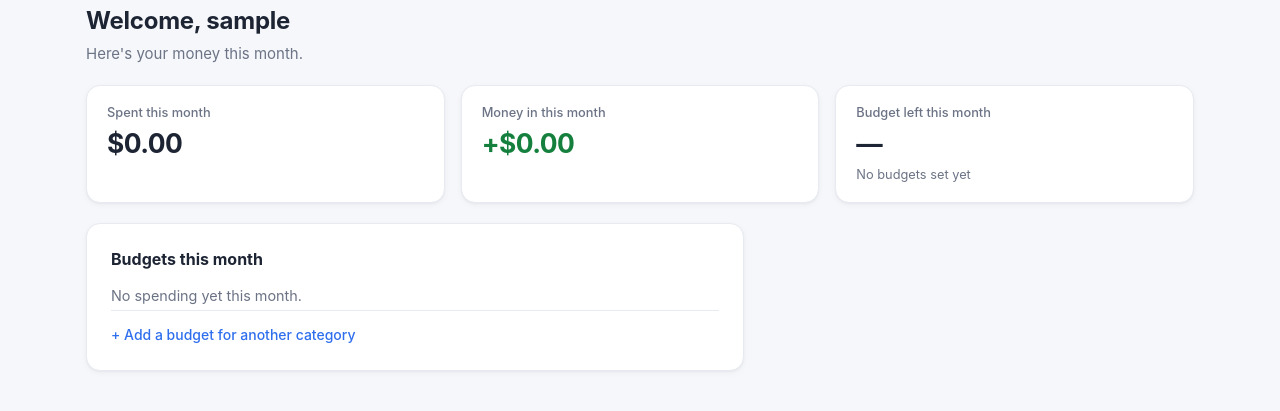
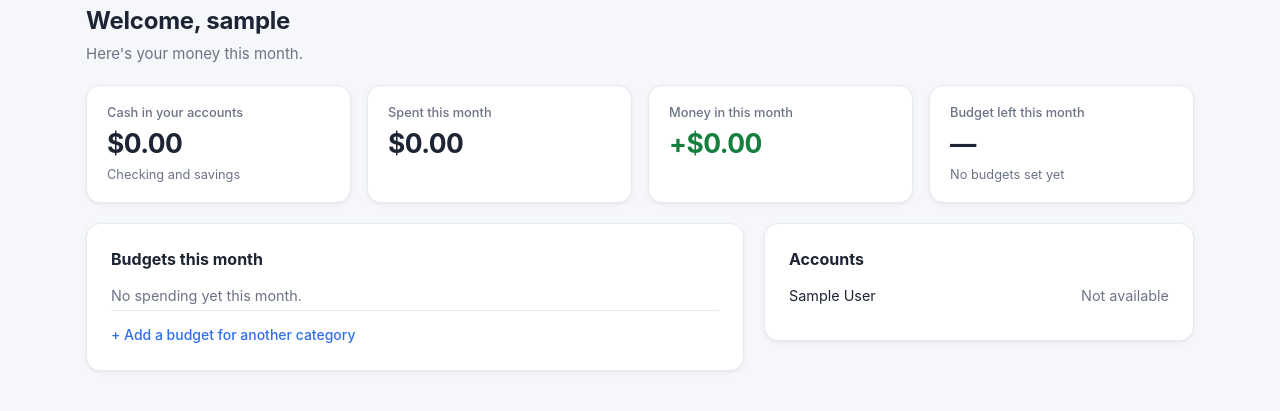
Before and after one commit to BrianLi200777/secure-budget-app, a Flask app: page / in a window 1280 px wide. Shown: the part 80-491 px from the top of the page. Run offline with Flask 3, Linux system fonts and the light colour scheme; the visitor is signed in with stand-in values (Sample User, id 1); data comes from the database, SQL or seed files in the repository; data that the repository does not hold is empty; parts of the project's set-up code (start-up, migrations or seed data) failed here and were passed over; some libraries are stand-ins or nearby versions.

Commit message:
Show account balances and cash total on the Budget page
Balances come from the accounts Plaid already returns with
/transactions/sync. Only name, type and balance are stored. Credit cards
and loans are shown as owed, not counted as cash. The demo account gets
sample accounts.

Co-Authored-By: Claude Opus 5.5 <noreply@anthropic.com>

```diff
--- a/app.py
+++ b/app.py
@@ -114,6 +114,12 @@ DEMO_TRANSACTIONS = [
     (115, "McDonald's", 31.00, "FOOD_AND_DRINK"),
     (130, "Rent", 900.00, "RENT_AND_UTILITIES"),
     (150, "AMC Theatres", 28.00, "ENTERTAINMENT"),
+]
+# (name, type, balance). For credit cards and loans, the balance is what's owed, like Plaid.
+DEMO_ACCOUNTS = [
+    ("Everyday Checking", "depository", 1842.67),
+    ("High-Yield Savings", "depository", 6250.00),
+    ("Student Credit Card", "credit", 386.20),
 ]
 DEMO_BUDGETS = {
     "FOOD_AND_DRINK": 300, "GENERAL_MERCHANDISE": 100,
@@ -285,6 +291,17 @@ def init_db():
         columns = [row[1] for row in db.execute("PRAGMA table_info(transactions)")]
         if "custom_category" not in columns:
             db.execute("ALTER TABLE transactions ADD COLUMN custom_category TEXT")
+        # Bank account balances, saved on each sync. Account numbers aren't stored.
+        db.execute(
+            """CREATE TABLE IF NOT EXISTS accounts (
+                id TEXT PRIMARY KEY,
+                user_id INTEGER NOT NULL REFERENCES users(id),
+                item_id INTEGER NOT NULL REFERENCES items(id),
+                name TEXT NOT NULL,
+                type TEXT NOT NULL,
+                balance REAL
+            )"""
+        )
         # "Always put purchases named X in category Y", made from "Change category".
         db.execute(
             """CREATE TABLE IF NOT EXISTS category_rules (
@@ -329,6 +346,11 @@ def seed_demo_account(password):
         db.executemany(
             "INSERT INTO budgets (user_id, category, monthly_limit) VALUES (?, ?, ?)",
             [(user_id, category, limit) for category, limit in DEMO_BUDGETS.items()],
+        )
+        db.executemany(
+            "INSERT INTO accounts (id, user_id, item_id, name, type, balance) VALUES (?, ?, ?, ?, ?, ?)",
+            [(f"demo-{user_id}-account-{n}", user_id, item_id, name, kind, balance)
+             for n, (name, kind, balance) in enumerate(DEMO_ACCOUNTS)],
         )
 
 
@@ -432,6 +454,13 @@ def home():
         for row in reversed(monthly)
     ]
 
+    # Credit cards and loans list what's owed, so they're shown apart from cash.
+    accounts = db.execute(
+        "SELECT name, type, balance FROM accounts WHERE user_id = ? "
+        "ORDER BY type = 'depository' DESC, balance DESC",
+        (user_id,),
+    ).fetchall()
+
     budgeted = [row for row in budget_rows if row["limit"]]
     budget_total = sum(row["limit"] for row in budgeted)
     budget_left = budget_total - sum(row["spent"] for row in budgeted)
@@ -441,6 +470,8 @@ def home():
         title="Dashboard",
         budget_total=budget_total,
         budget_left=budget_left,
+        accounts=accounts,
+        cash_total=sum(a["balance"] or 0 for a in accounts if a["type"] == "depository"),
         current_month=date.today().strftime("%b"),
         username=g.user["username"],
         total_spent=sum(row["spent"] for row in budget_rows),
@@ -639,6 +670,16 @@ def sync_transactions(user_id):
                 TransactionsSyncRequest(**request_args)
             )
 
+            for account in response.get("accounts", []):
+                db.execute(
+                    "INSERT INTO accounts (id, user_id, item_id, name, type, balance) "
+                    "VALUES (?, ?, ?, ?, ?, ?) "
+                    "ON CONFLICT (id) DO UPDATE SET name = excluded.name, type = excluded.type, "
+                    "balance = excluded.balance WHERE accounts.user_id = excluded.user_id",
+                    (account["account_id"], user_id, item["id"], account["name"],
+                     str(account["type"]), account["balances"]["current"]),
+                )
+
             for t in response["added"] + response["modified"]:
                 category = t.get("personal_finance_category")
                 db.execute(
--- a/templates/base.html
+++ b/templates/base.html
@@ -89,7 +89,7 @@
     .greeting { margin: 4px 0 20px; }
     .greeting p { margin: 0; color: var(--muted); }
 
-    .stats { display: grid; grid-template-columns: repeat(3, 1fr); gap: 16px; margin-bottom: 20px; }
+    .stats { display: grid; grid-template-columns: repeat(auto-fit, minmax(200px, 1fr)); gap: 16px; margin-bottom: 20px; }
     .stat { padding: 18px 20px; }
     .stat span { display: block; font-size: .8rem; font-weight: 500; color: var(--muted); }
     .stat strong { display: block; font-size: 1.65rem; letter-spacing: -.02em; margin-top: 2px; }
@@ -145,6 +145,12 @@
     .column .amount { margin-bottom: 6px; font-variant-numeric: tabular-nums; }
     .column .label { margin-top: 8px; }
 
+    .account-list { list-style: none; padding: 0; margin: 0; font-size: .9rem; }
+    .account-list li { display: flex; justify-content: space-between; gap: 12px; padding: 10px 0; border-top: 1px solid var(--border); }
+    .account-list li:first-child { border-top: none; padding-top: 0; }
+    .account-list b { font-variant-numeric: tabular-nums; }
+    .owed { color: var(--red); font-weight: 600; font-variant-numeric: tabular-nums; }
+    .muted { color: var(--muted); }
     .tx-page { max-width: 760px; margin: 0 auto; }
     .tx-list { list-style: none; padding: 0; margin: 0 -24px -24px; }
     .tx-list li { display: flex; align-items: center; gap: 12px; padding: 12px 24px; border-top: 1px solid var(--border); }
--- a/templates/home.html
+++ b/templates/home.html
@@ -7,6 +7,13 @@
   </div>
 
   <section class="stats">
+    {% if accounts %}
+      <div class="card stat">
+        <span>Cash in your accounts</span>
+        <strong>{{ '-' if cash_total < 0 }}{{ cash_total|money }}</strong>
+        <small>Checking and savings</small>
+      </div>
+    {% endif %}
     <div class="card stat">
       <span>Spent this month</span>
       <strong>{{ total_spent|money }}</strong>
@@ -82,6 +89,7 @@
           </details>
       </section>
 
+    <div class="stack">
       {% if chart %}
         <section class="card">
           <div class="card-header"><h2>Spending by month</h2></div>
@@ -96,6 +104,27 @@
           </div>
         </section>
       {% endif %}
+
+      {% if accounts %}
+        <section class="card">
+          <div class="card-header"><h2>Accounts</h2></div>
+          <ul class="account-list">
+            {% for a in accounts %}
+              <li>
+                <span>{{ a.name }}</span>
+                {% if a.balance is none %}
+                  <span class="muted">Not available</span>
+                {% elif a.type in ("credit", "loan") %}
+                  <span class="owed">{{ a.balance|money }} owed</span>
+                {% else %}
+                  <b>{{ '-' if a.balance < 0 }}{{ a.balance|money }}</b>
+                {% endif %}
+              </li>
+            {% endfor %}
+          </ul>
+        </section>
+      {% endif %}
+    </div>
   </div>
 </div>
 {% endblock %}
```
Also changed, not shown: tests/test_app.py (+44 -1 lines), README.md.
